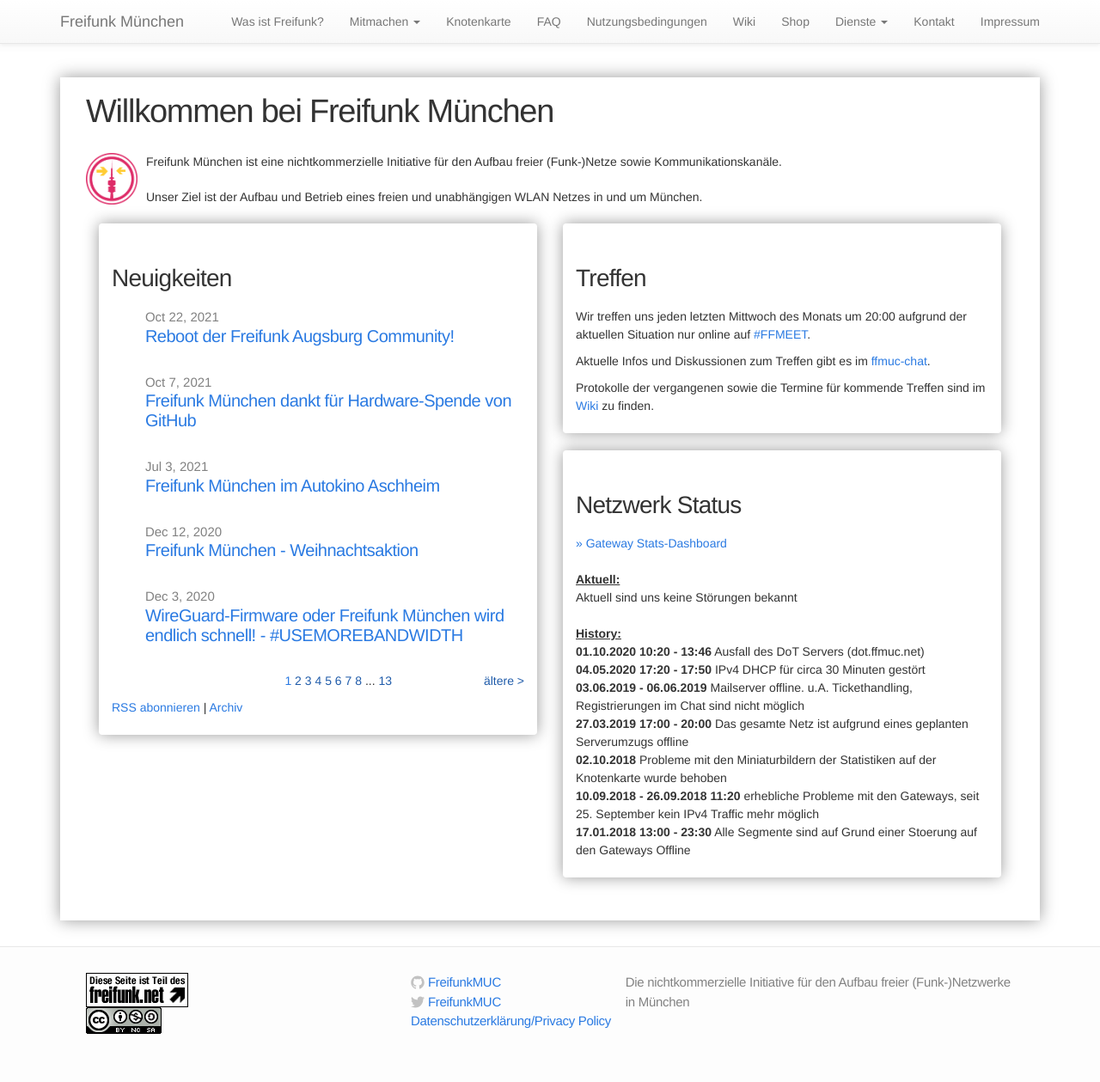
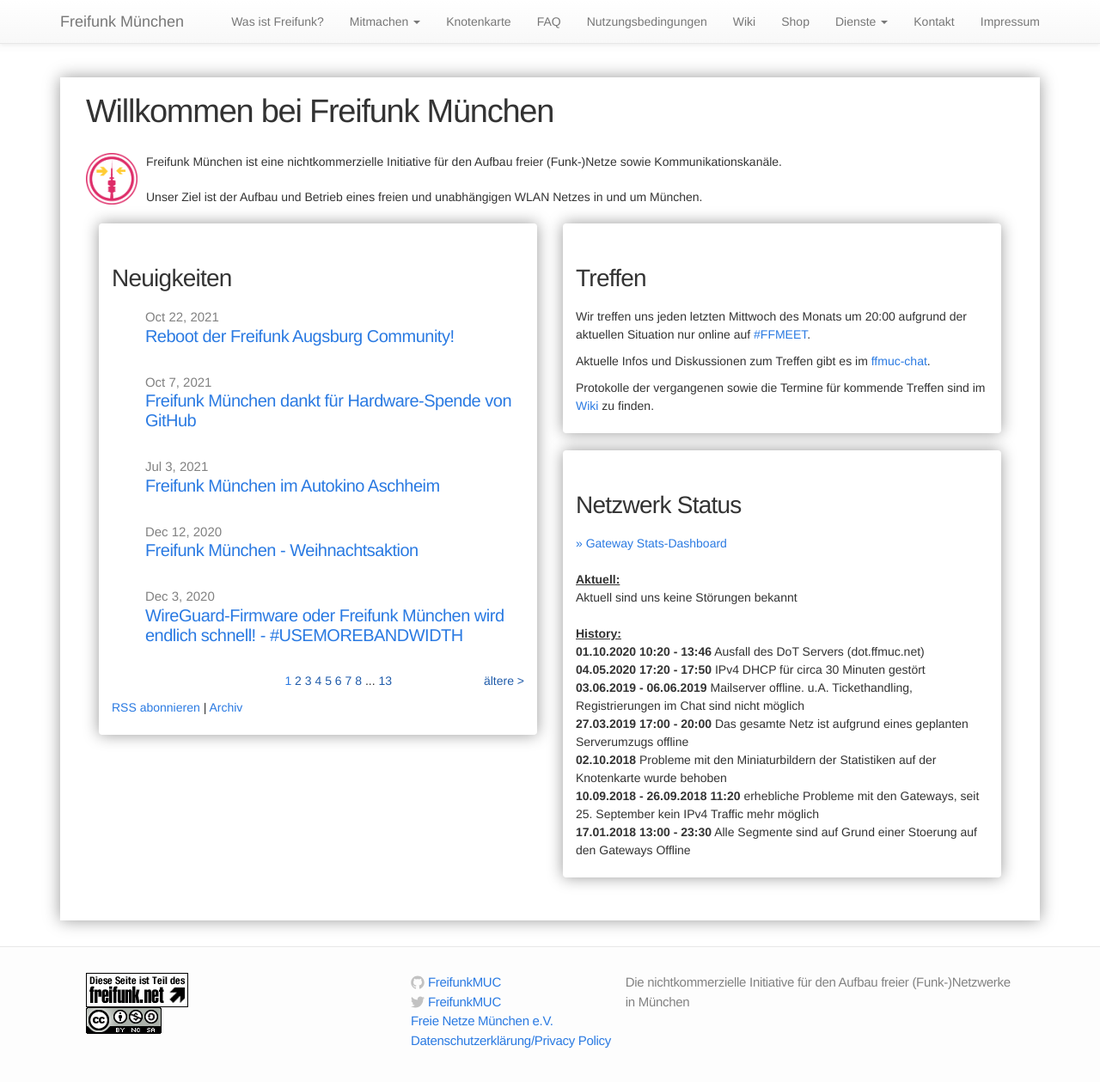
Before and after one commit to freifunkMUC/freifunkmuc.github.io, a Jekyll site: the page built from index.md, in a window 1280 px wide and 1277 px high. Shown: the top 1259 px of the window at 86% size. Built offline with Jekyll 4.4.1, drawn with Linux system fonts in a browser that asks for light colours.

Commit message:
add in Footer link to FNMUC

```diff
--- a/_includes/footer.html
+++ b/_includes/footer.html
@@ -54,6 +54,9 @@
           </a>
         </li>{% endif %}
         <li>
+          <a href="https://ffmuc.net/wiki/doku.php?id=ev:start">Freie Netze München e.V.</a>
+        </li>
+        <li>
           <a href="https://ffmuc.net/privacy/">Datenschutzerklärung/Privacy Policy</a>
         </li>
       </ul>
```
